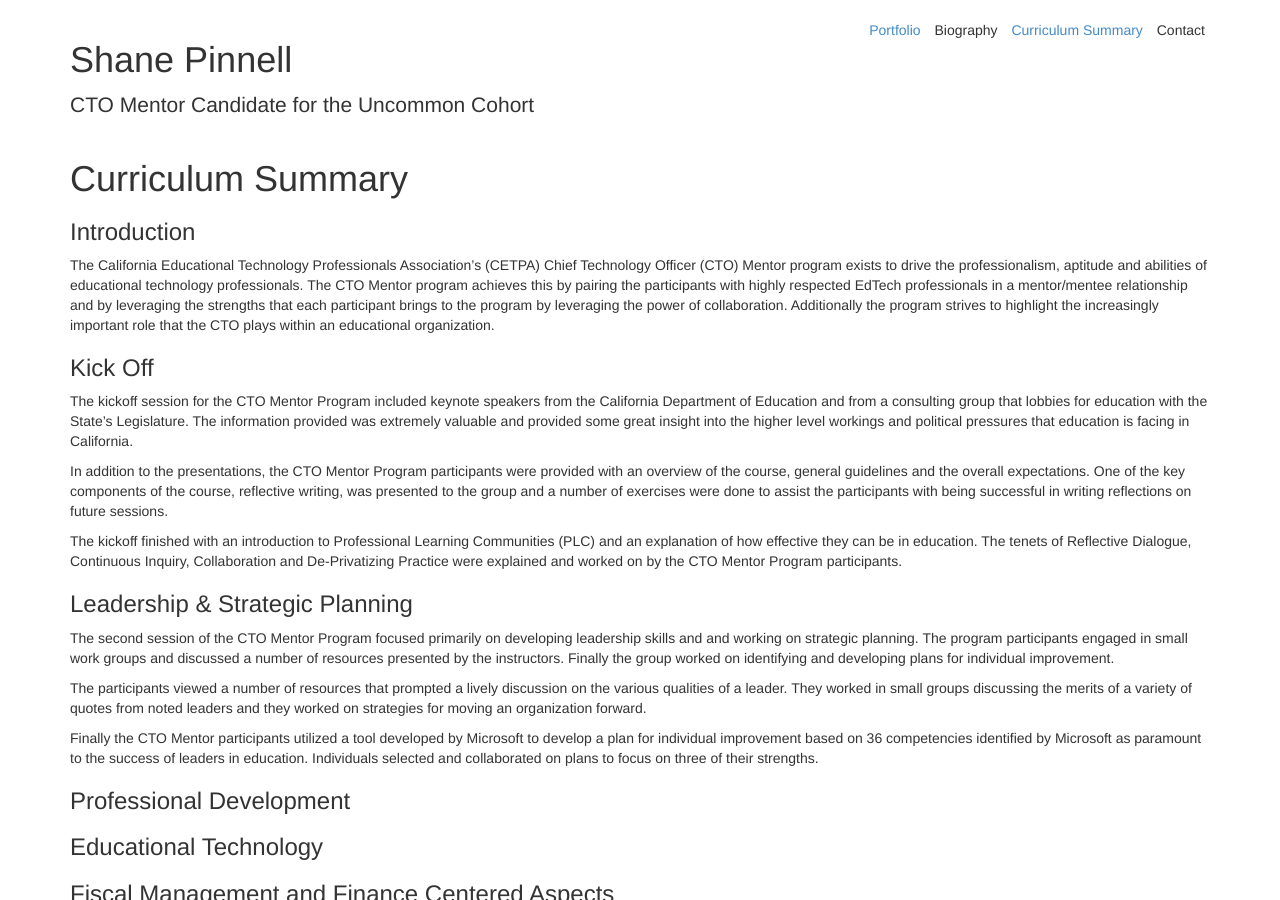
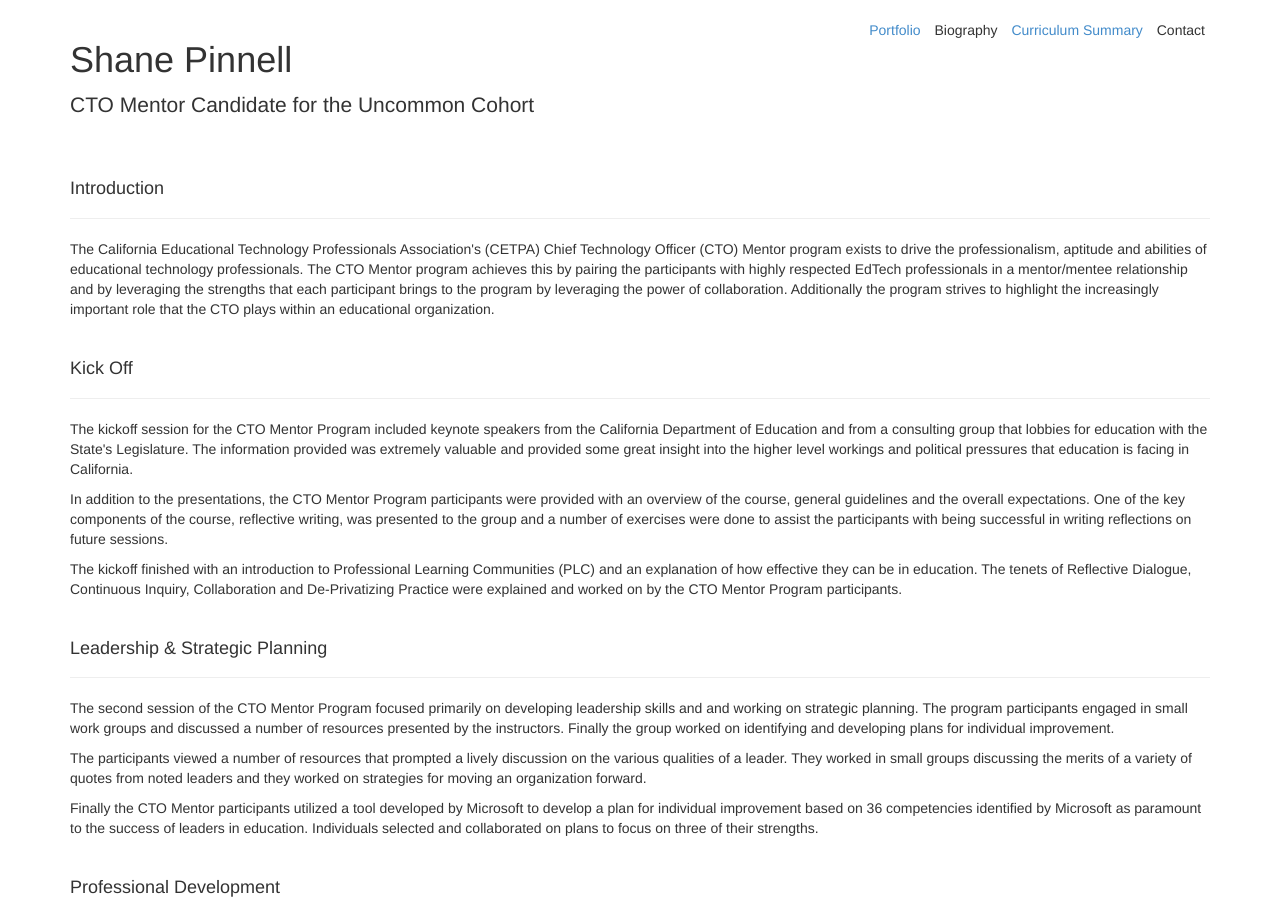
Before and after one commit to shanepinnell/shanepinnell.github.io, a Jekyll site: the page built from cto_mentor/summary.html, in a window 1280 px wide and 900 px high. Built offline with Jekyll 4.4.1, drawn with Linux system fonts in a browser that asks for light colours; nearby versions of some CDN libraries; library files that are not in the unit come from our copies.

Commit message:
modified layout of summaries

```diff
--- a/cto_mentor/index.html
+++ b/cto_mentor/index.html
@@ -65,7 +65,6 @@ title: Shane Pinnell CTO Portfolio
 						<a href="https://docs.google.com/presentation/d/1EZFegL-TcpNa0eedy37Z1_GhY3oN4CiA00NG0UThlIw/edit?usp=sharing" target="_blank">
 							UC Doorways Presentation
 						</a>
-
 					</td>
 					<td><a href="https://docs.google.com/document/d/1oxxiTS7QCsQ4DUonoHm_lK0k4p7gSR30rAjX6zWSnQs/edit?usp=sharing"  target="_blank">Reflection</a></td>
 				</tr>
--- a/cto_mentor/summary.html
+++ b/cto_mentor/summary.html
@@ -2,27 +2,57 @@
 layout: cto_mentor
 title: Shane Pinnell CTO Portfolio
 ---
-<div class="page_header">
-	<h1>Curriculum Summary</h1>
+<div class="page-header">
+	<div class="page-header">
+	<h4>Introduction</h4>
 </div>
-<h3>Introduction</h3>
-<p>The California Educational Technology Professionals Association’s (CETPA) Chief Technology Officer (CTO) Mentor program exists to drive the professionalism, aptitude and abilities of educational technology professionals. The CTO Mentor program achieves this by pairing the participants with highly respected EdTech professionals in a mentor/mentee relationship and by leveraging the strengths that each participant brings to the program by leveraging the power of collaboration. Additionally the program strives to highlight the increasingly important role that the CTO plays within an educational organization.</p>
+<p>The California Educational Technology Professionals Association's (CETPA) Chief Technology Officer (CTO) Mentor program exists to drive the professionalism, aptitude and abilities of educational technology professionals. The CTO Mentor program achieves this by pairing the participants with highly respected EdTech professionals in a mentor/mentee relationship and by leveraging the strengths that each participant brings to the program by leveraging the power of collaboration. Additionally the program strives to highlight the increasingly important role that the CTO plays within an educational organization.</p>
 
-<h3>Kick Off</h3>
-<p>The kickoff session for the CTO Mentor Program included keynote speakers from the California Department of Education and from a consulting group that lobbies for education with the State’s Legislature. The information provided was extremely valuable and provided some great insight into the higher level workings and political pressures that education is facing in California.</p>
+<div class="page-header">
+	<div class="page-header">
+	<h4>Kick Off</h4>
+</div>
+<p>The kickoff session for the CTO Mentor Program included keynote speakers from the California Department of Education and from a consulting group that lobbies for education with the State's Legislature. The information provided was extremely valuable and provided some great insight into the higher level workings and political pressures that education is facing in California.</p>
 <p>In addition to the presentations, the CTO Mentor Program participants were provided with an overview of the course, general guidelines and the overall expectations. One of the key components of the course, reflective writing, was presented to the group and a number of exercises were done to assist the participants with being successful in writing reflections on future sessions.</p>
 <p>The kickoff finished with an introduction to Professional Learning Communities (PLC) and an explanation of how effective they can be in education. The tenets of Reflective Dialogue, Continuous Inquiry, Collaboration and De-Privatizing Practice were explained and worked on by the CTO Mentor Program participants.</p>
 
-<h3>Leadership & Strategic Planning</h3>
+<div class="page-header">
+	<div class="page-header">
+	<h4>Leadership & Strategic Planning</h4>
+</div>
 <p>The second session of the CTO Mentor Program focused primarily on developing leadership skills and and working on strategic planning. The program participants engaged in small work groups and discussed a number of resources presented by the instructors. Finally the group worked on identifying and developing plans for individual improvement.</p>
 <p>The participants viewed a number of resources that prompted a lively discussion on the various qualities of a leader. They worked in small groups discussing the merits of a variety of quotes from noted leaders and they worked on strategies for moving an organization forward.</p>
 <p>Finally the CTO Mentor participants utilized a tool developed by Microsoft to develop a plan for individual improvement based on 36 competencies identified by Microsoft as paramount to the success of leaders in education. Individuals selected and collaborated on plans to focus on three of their strengths.</p>
 
-<h3>Professional Development</h3>
-<h3>Educational Technology</h3>
-<h3>Fiscal Management and Finance Centered Aspects</h3>
-<h3>Organizational Management</h3>
-<h3>Security Fundamentals</h3>
-<h3>Technology Infrastructure and Data Systems</h3>
-<h3>Project Management</h3>
-<h3>Assessment and Accountability</h3>
+<div class="page-header">
+	<div class="page-header">
+	<h4>Professional Development</h4>
+</div>
+<div class="page-header">
+	<div class="page-header">
+	<h4>Educational Technology</h4>
+</div>
+<div class="page-header">
+	<div class="page-header">
+	<h4>Fiscal Management and Finance Centered Aspects</h4>
+</div>
+<div class="page-header">
+	<div class="page-header">
+	<h4>Organizational Management</h4>
+</div>
+<div class="page-header">
+	<div class="page-header">
+	<h4>Security Fundamentals</h4>
+</div>
+<div class="page-header">
+	<div class="page-header">
+	<h4>Technology Infrastructure and Data Systems</h4>
+</div>
+<div class="page-header">
+	<div class="page-header">
+	<h4>Project Management</h4>
+</div>
+<div class="page-header">
+	<div class="page-header">
+	<h4>Assessment and Accountability</h4>
+</div>
```
